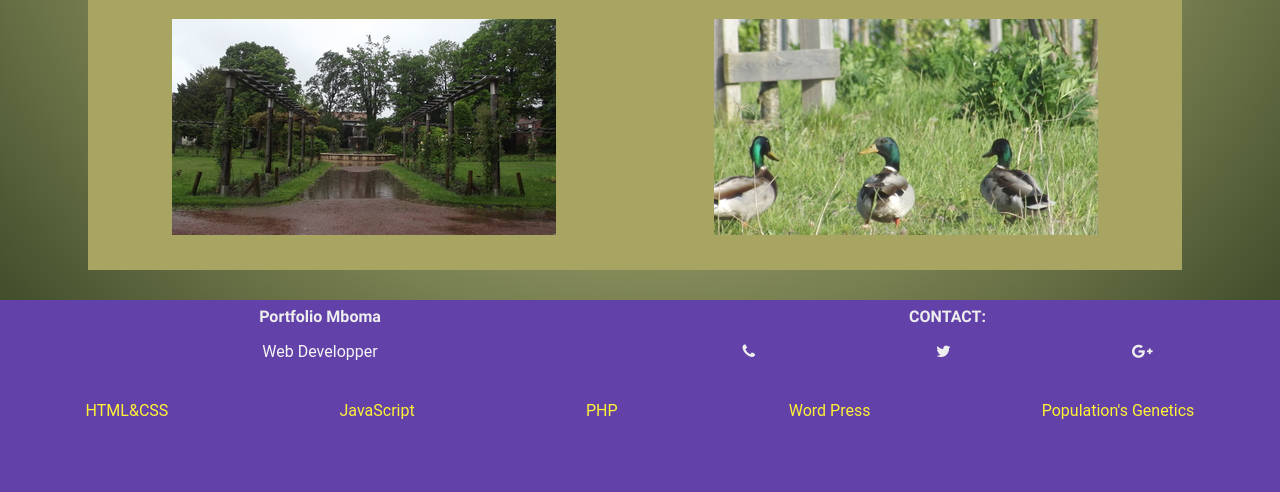
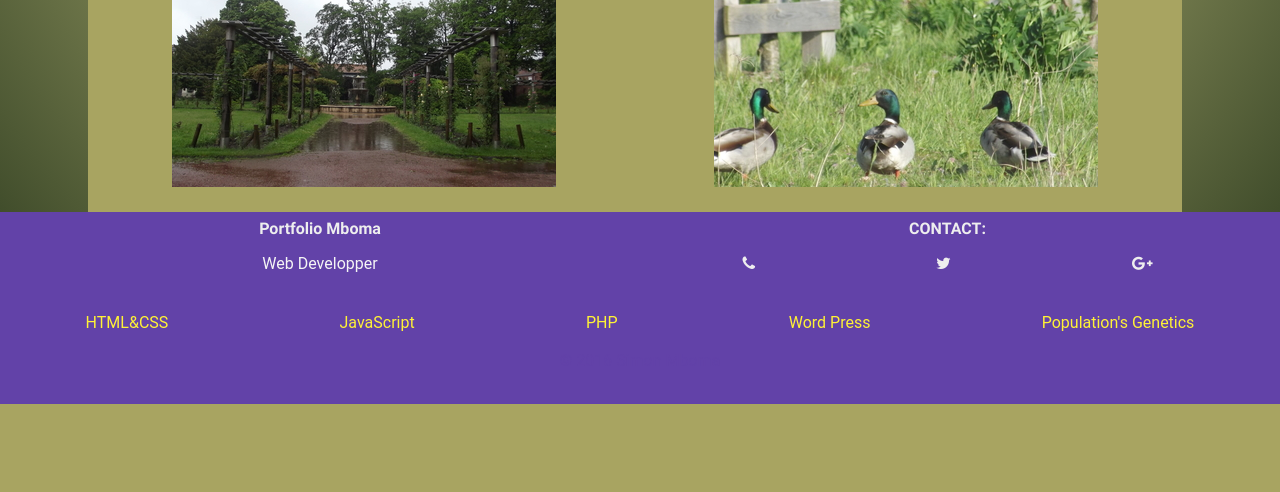
Before and after one commit to NTUMBA/portfolio_mboma_materialize, a PHP site: page / in a window 1280 px wide. Shown: the part 1030-1522 px from the top of the page. After the commit the page ends 1434 px from the top, so only its background shows below. Run offline with PHP 8.4, Linux system fonts and the light colour scheme; some libraries are stand-ins or nearby versions; some web fonts are replaced.

Commit message:
Fixe section margin and header's position

```diff
--- a/css/main.css
+++ b/css/main.css
@@ -101,9 +101,12 @@
   color: #eee;
 }
 header{
+  position: fixed!important;
   height: 136px;
   margin-top: -16px;
   padding-top: 8px;
+  width: 100%;
+  z-index: 100;
 
 }
 header, footer{
@@ -135,7 +138,7 @@
   list-style: none;
 }
 section{
-  padding-top: 30px;
+  padding-top: 120px;
   background-color:#A8A461;
 }
 article{
@@ -160,7 +163,7 @@
 
 .wrapper {
  width: 80%;
- margin: 18px auto;
+ margin: 0 auto -60px auto;
  font-family: Palatino Lucida, sans-serif;
  color:#E0E0E2;
 }
```
